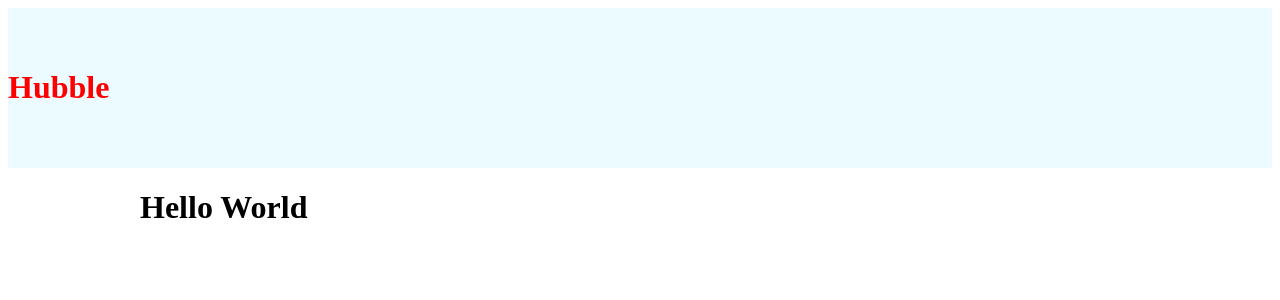
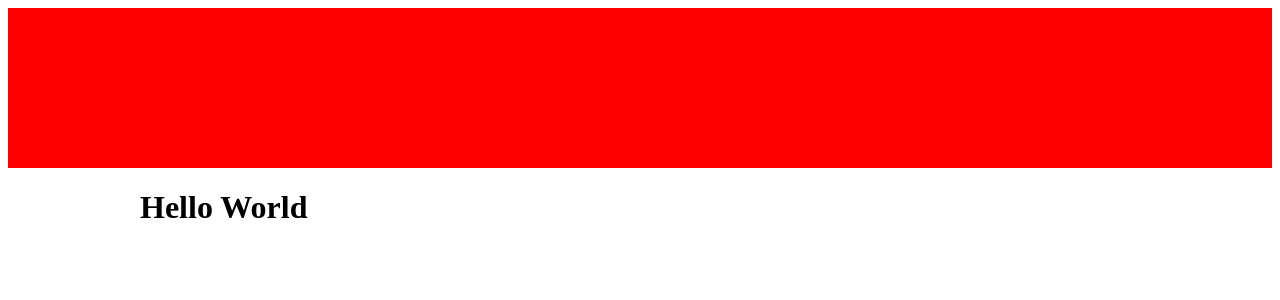
Before and after one commit to MadeByIbukunoluwa/huddle, a React (Create React App) app: page / in a window 1280 px wide. Shown: the top 300 px of the page. Built offline with nearby package versions, Linux system fonts and the light colour scheme.

Commit message:
added template literal to use bg prop

```diff
--- a/src/Components/styles/Header.styled.js
+++ b/src/Components/styles/Header.styled.js
@@ -1,7 +1,7 @@
 import styled from "styled-components";
 
 export const StyledHeader = styled.header`
-    background-color:#ebfbff;
+    background-color:${({bg}) => bg};
     padding: 40px 0 ;
 
     h1 {
```
